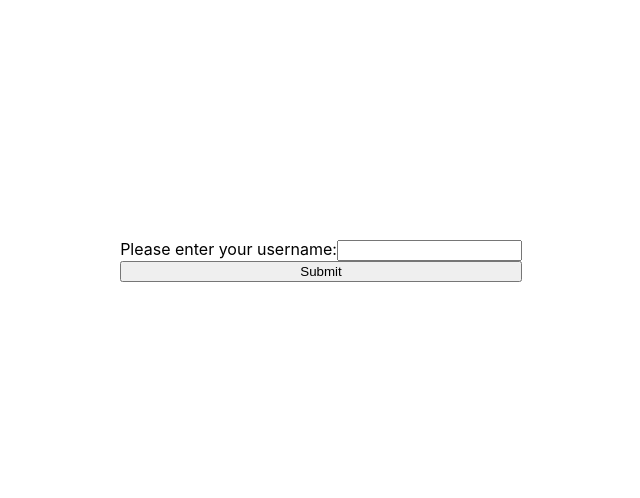
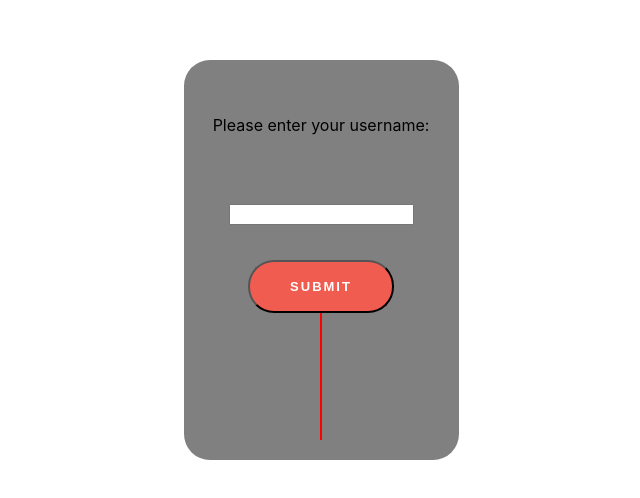
Before and after one commit to zachlipps/get-survey-offer, a React (Create React App) app: page / in a window 1280 px wide. Shown: the part 140-638 px from the top of the page, without its empty margins (319-959 px from the left). Built offline with nearby package versions, Linux system fonts and the light colour scheme.

Commit message:
Flesh out functionality, handle errors

```diff
--- a/public/index.html
+++ b/public/index.html
@@ -10,11 +10,6 @@
       content="Web site created using create-react-app"
     />
     <link rel="apple-touch-icon" href="%PUBLIC_URL%/logo192.png" />
-    <!--
-      manifest.json provides metadata used when your web app is installed on a
-      user's mobile device or desktop. See https://developers.google.com/web/fundamentals/web-app-manifest/
-    -->
-    <link rel="manifest" href="%PUBLIC_URL%/manifest.json" />
     <!--
       Notice the use of %PUBLIC_URL% in the tags above.
       It will be replaced with the URL of the `public` folder during the build.
--- a/src/App.js
+++ b/src/App.js
@@ -5,11 +5,9 @@ import styled from 'styled-components'
 function App() {
   return (
     <AppStyles>
-      <div className="App">
-        <SurveryContextProvider>
-          <CheckOffer />
-        </SurveryContextProvider>
-      </div>
+      <SurveryContextProvider>
+        <CheckOffer />
+      </SurveryContextProvider>
     </AppStyles>
   )
 }
@@ -18,6 +16,9 @@ const AppStyles = styled.div`
   display: flex;
   justify-content: center;
   align-items: center;
+  height: 100vh;
+  width: 100vw;
+  padding: 5%;
 `
 
 export default App
--- a/src/components/CheckOffer.js
+++ b/src/components/CheckOffer.js
@@ -1,67 +1,168 @@
 import React, { useContext, useState } from 'react'
-import { SurveryContext } from '../contexts'
-
 import styled from 'styled-components'
 
+import { SurveryContext } from '../contexts'
+import Spinner from './Spinner'
+
+
 const CheckOffer = () => {
-  const { fetchSurveyOffers } = useContext(SurveryContext)
+  const {
+    actions: {
+      fetchSurveyOffers = () => { },
+      clearSurveyData = () => { },
+    } = {},
+    surveyState: {
+      surveyResponse: { has_offer = false, offer_url = '' } = {},
+      hasError = false,
+      hasFetched = false,
+      isLoading = false,
+    }
+  } = useContext(SurveryContext)
   const [userIdentifier, setUserIdentifier] = useState('')
   const [validationError, setValidationError] = useState('')
 
   const handleSubmit = (evt) => {
     evt.preventDefault()
-    checkErrors()
-    fetchSurveyOffers(userIdentifier)
+    clearSurveyData()
+
+    const hasValidationErrors = checkErrors()
+    if (!hasValidationErrors) {
+      fetchSurveyOffers(userIdentifier)
+    }
   }
 
   const checkErrors = () => {
-    if (userIdentifier.length === 0 ) {
+    if (userIdentifier.length === 0) {
       setValidationError('User identifier cannot be empty')
+      return true
+    }
+
+    setValidationError('')
+    return false
+  }
+
+  const handleChange = e => {
+    const { target: { value = '' } = {} } = e
+    if (value.length > 32) {
+      setValidationError('User identifier cannot be any longer than 32 characters')
+      setUserIdentifier(value.slice(0, 32))
     } else {
-      setValidationError('')
+      setUserIdentifier(value)
     }
   }
 
   return (
     <FormContainer>
       <StyledForm onSubmit={handleSubmit}>
-        <label>
+        <StyledLabel
+          aria-labelledby='userIdentifier'
+        >
           Please enter your username:
-        <input
+          <input
+            id='userIdentifier'
             type="text"
             value={userIdentifier}
-            onChange={e => {
-              const { target: { value = '' } = {} } = e
-              if (value.length > 32) {
-                setValidationError('User identifier cannot be any longer than 32 characters')
-                setUserIdentifier(value.slice(0, 32))
-              } else {
-                setUserIdentifier(value)
-              }
-            }}
+            onChange={handleChange}
+            aria-label='please enter your username'
           />
-        </label>
-        <input type="submit" value="Submit" />
-        <StyledValidationError>{validationError}</StyledValidationError>
+        </StyledLabel>
+        <BottomContainer>
+          <StyledSubmit type="submit" value="Submit" />
+          <MessageContainer>
+            {isLoading && <Spinner />}
+            {!isLoading && (
+              <>
+                <StyledValidationError>{validationError}</StyledValidationError>
+                {has_offer && hasFetched && (
+                  <StyledLink
+                    target='_blank'
+                    href={offer_url}
+                  >
+                    Take Survey
+                  </StyledLink>
+                )}
+                {hasFetched && !has_offer && (
+                  <span>
+                    No survey available
+                  </span>
+                )}
+                {hasError && (
+                  'Sorry there was an error, please try again'
+                )}
+              </>
+            )}
+          </MessageContainer>
+        </BottomContainer>
       </StyledForm>
     </FormContainer>
   )
 }
 
 const FormContainer = styled.div`
-  height: 100vh;
   display: flex;
   justify-content: center;
   align-items: center;
+  height: 100%;
+  max-height: 400px;
+  border-radius: 26px;
+  background-color: grey;
 `
 
 const StyledForm = styled.form`
   display: flex;
   flex-direction: column;
+  justify-content: space-between;
+  width: 100%;
+  width: 275px;
+  height: 100%;
+  padding: 20px;
+`
+
+const StyledLabel = styled.div`
+  display: flex;
+  flex-direction: column;
+  justify-content: space-around;
+  align-items: center;
+  flex: 1;
+`
+
+const BottomContainer = styled.div`
+  display: flex;
+  flex: 1;
+  flex-direction: column;
+  justify-content: center;
+  align-items: center;
+`
+
+const StyledSubmit = styled.input`
+  padding: 17px 40px;
+  background: #f05c4f;
+  color: #FFF;
+  text-transform: uppercase;
+  font-size: 13px;
+  font-weight: 600;
+  letter-spacing: 2px;
+  -moz-border-radius: 26px;
+  -webkit-border-radius: 26px;
+  border-radius: 26px;
+  justify-content: space-around;
+`
+
+const MessageContainer = styled.div`
+  display: flex;
+  justify-content: center;
+  align-items: center;
+  height: 100%;
+  flex: 1;
+  border: 1px solid red;
 `
 
 const StyledValidationError = styled.div`
   color: red;
 `
 
+const StyledLink = styled.a`
+  cursor: pointer;
+`
+
 export default CheckOffer
--- /dev/null
+++ b/src/components/Spinner.css
@@ -0,0 +1,55 @@
+.lds-ellipsis {
+  display: flex;
+  position: relative;
+  width: 80px;
+  height: 80px;
+}
+.lds-ellipsis div {
+  position: absolute;
+  top: 33px;
+  width: 13px;
+  height: 13px;
+  border-radius: 50%;
+  background: #fff;
+  animation-timing-function: cubic-bezier(0, 1, 1, 0);
+}
+.lds-ellipsis div:nth-child(1) {
+  left: 8px;
+  animation: lds-ellipsis1 0.6s infinite;
+}
+.lds-ellipsis div:nth-child(2) {
+  left: 8px;
+  animation: lds-ellipsis2 0.6s infinite;
+}
+.lds-ellipsis div:nth-child(3) {
+  left: 32px;
+  animation: lds-ellipsis2 0.6s infinite;
+}
+.lds-ellipsis div:nth-child(4) {
+  left: 56px;
+  animation: lds-ellipsis3 0.6s infinite;
+}
+@keyframes lds-ellipsis1 {
+  0% {
+    transform: scale(0);
+  }
+  100% {
+    transform: scale(1);
+  }
+}
+@keyframes lds-ellipsis3 {
+  0% {
+    transform: scale(1);
+  }
+  100% {
+    transform: scale(0);
+  }
+}
+@keyframes lds-ellipsis2 {
+  0% {
+    transform: translate(0, 0);
+  }
+  100% {
+    transform: translate(24px, 0);
+  }
+}
--- /dev/null
+++ b/src/components/Spinner.js
@@ -0,0 +1,11 @@
+// found souce code on https://loading.io/css/
+// kept css for simplicity
+import './Spinner.css'
+
+const Spinner = () => {
+  return (
+    <div className="lds-ellipsis"><div></div><div></div><div></div><div></div></div>
+  )
+}
+
+export default Spinner
--- a/src/contexts/survey-offers.js
+++ b/src/contexts/survey-offers.js
@@ -4,8 +4,9 @@ import $ from 'jquery'
 const SurveryContext = createContext()
 
 const initialState = {
-  isFetching: false,
-  surveyData: {}
+  surveyData: {},
+  hasFetched: false,
+  isLoading: false,
 }
 
 const fetchSurvey = async (userIdentifier) => {
@@ -21,40 +22,61 @@ const fetchSurvey = async (userIdentifier) => {
       },
       method: 'POST',
     })
-  } catch(err) {
+  } catch (err) {
     console.error(err)
+    return { hasError: true }
   }
 
   return response
 }
 
-let reducer = async (state, action) => {
+let reducer = (state, action) => {
   switch (action.type) {
+    case 'api_error':
+      return { ...initialState, hasFetched: true, hasError: true }
     case 'fetching':
-      return { ...state, isFetching: true }
+      return { ...initialState, isLoading: true }
+    case 'clear_survey_data':
+      return { ...initialState }
     case 'offersReady':
-      return { surveyData: action.payload, isFetching: false }
+      return { surveyResponse: action.payload, hasFetched: true, isLoading: false }
     default:
       return state
   }
 }
 
 function SurveryContextProvider(props) {
-  let [survey, surveyReducer] = useReducer(reducer, initialState)
+  let [surveyState, dispatch] = useReducer(reducer, initialState)
 
   const fetchSurveyOffers = useCallback(async (userIdentifier) => {
-    surveyReducer({
+    dispatch({
       type: "fetching",
     })
-    const surveyData = await fetchSurvey(userIdentifier)
-    surveyReducer({
-      type: "offersReady",
-      payload: surveyData,
+
+    const surveyResponse = await fetchSurvey(userIdentifier)
+
+    const { hasError = false } = surveyResponse
+
+    if (hasError) {
+      dispatch({
+        type: "api_error",
+      })
+    } else {
+      dispatch({
+        type: "offersReady",
+        payload: surveyResponse,
+      })
+    }
+  }, [])
+
+  const clearSurveyData = () => {
+    dispatch({
+      type: "clear_survey_data",
     })
-  }, []);
+  }
 
   return (
-    <SurveryContext.Provider value={{ survey, fetchSurveyOffers }}>
+    <SurveryContext.Provider value={{ surveyState, actions: { fetchSurveyOffers, clearSurveyData } }}>
       {props.children}
     </SurveryContext.Provider>
   )
--- a/src/index.css
+++ b/src/index.css
@@ -11,3 +11,10 @@ code {
   font-family: source-code-pro, Menlo, Monaco, Consolas, 'Courier New',
     monospace;
 }
+
+ * , *:before, *:after{
+     box-sizing:border-box;
+     -moz-box-sizing:border-box;
+     -webkit-box-sizing:border-box;
+     -ms-box-sizing:border-box;
+   }
```
Also changed, not shown: public/manifest.json (deleted), 1 other file (tests, documents, lock files or other folders).
